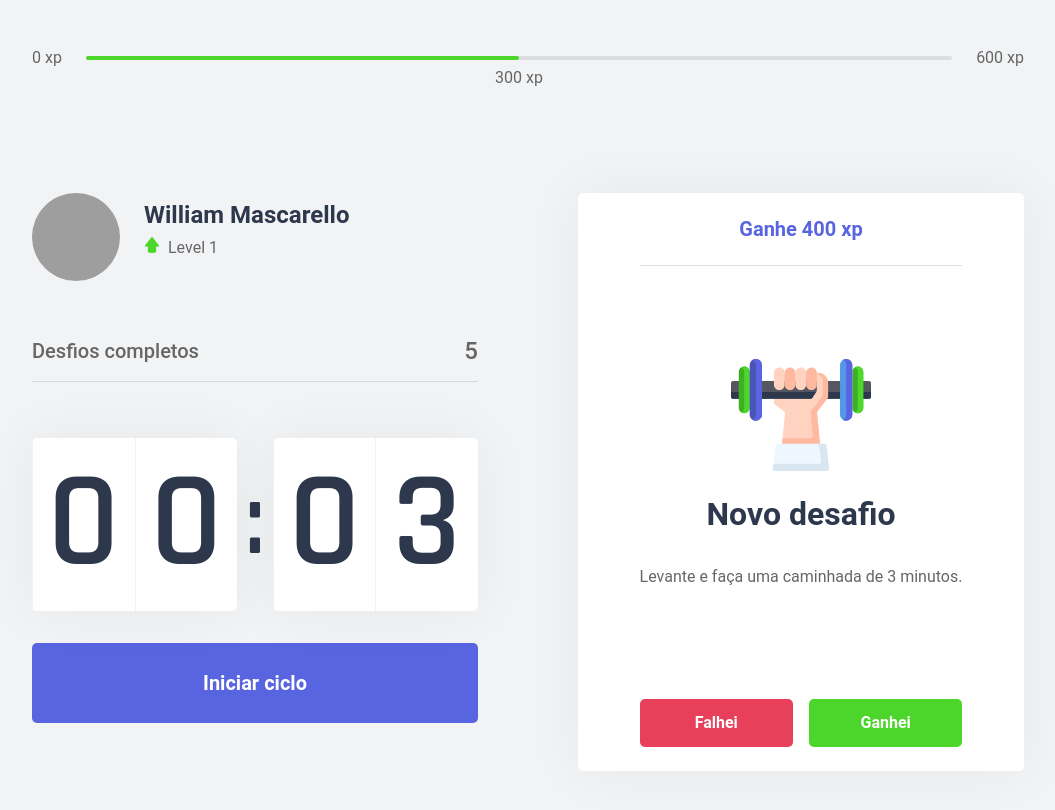
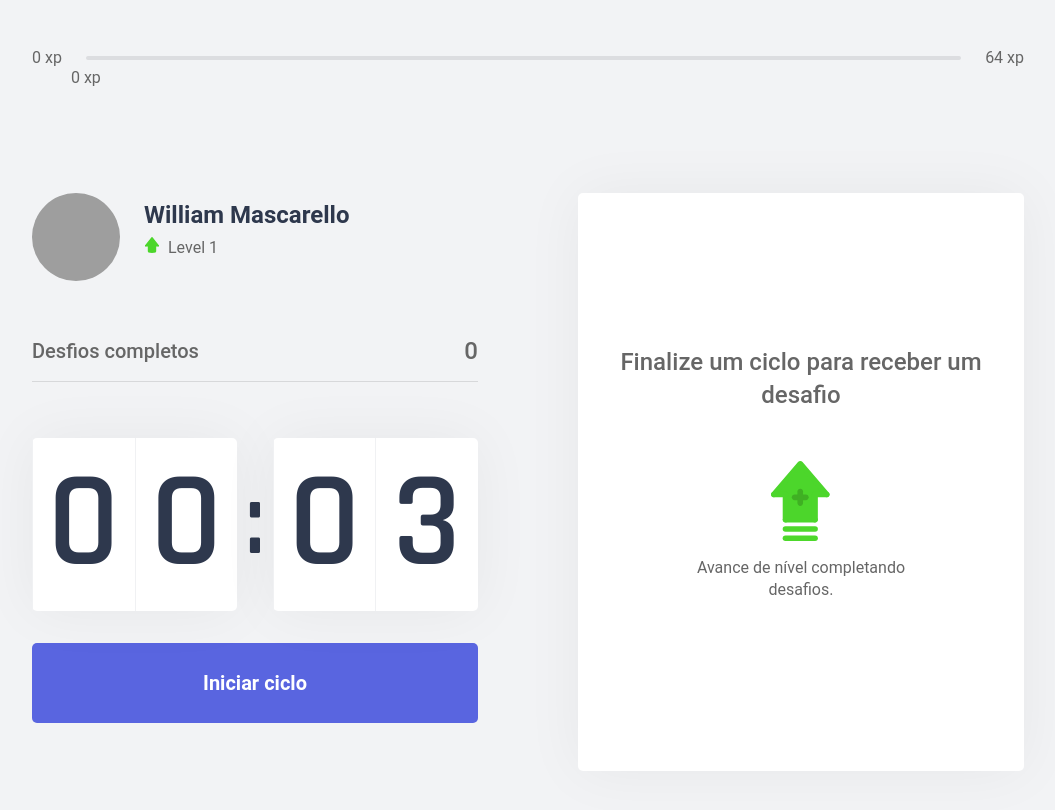
Before and after one commit to willmascarello/moveit-next, a Next.js app: page / in a window 1280 px wide. Shown: the top 810 px of the page, without its empty margins (112-1167 px from the left). Built offline with nearby package versions, Linux system fonts and the light colour scheme; grey boxes are pictures that could not be loaded.

Commit message:
Aula 3: ChallengesContext

```diff
--- /dev/null
+++ b/challenges.json
@@ -0,0 +1,62 @@
+[
+  {
+    "type": "body",
+    "description": "Estique um de seus braços com a palma da mão virada para frente e puxe os dedos para cima por 10 segundos por mão.",
+    "amount": 80
+  },
+  {
+    "type": "body",
+    "description": "Estique seu braço contra o peito e puxe-o utilizando o outro braço por 10 segundos por braço.",
+    "amount": 60
+  },
+  {
+    "type": "body",
+    "description": "Puxe seu pescoço com a ajuda da mão para a direita e para a esquerda, permanecendo na posição por alguns segundos.",
+    "amount": 70
+  },
+  {
+    "type": "body",
+    "description": "Com as duas mãos na parte de trás da cabeça, leve-a para baixo, alongando a parte de trás da região.",
+    "amount": 60
+  },
+  {
+    "type": "body",
+    "description": "Cruze as pernas e desça com as mãos esticadas em direção ao chão. Repita o movimento com a outra perna na frente.",
+    "amount": 100
+  },
+  {
+    "type": "body",
+    "description": "Sentado, abra as pernas e tente encostar as palmas das mãos no chão, repita 3 vezes por 5 segundos.",
+    "amount": 80
+  },
+  {
+    "type": "body",
+    "description": "Puxe o joelho de encontro ao peito e segure, troque de perna após 10 segundos.",
+    "amount": 50
+  },
+  {
+    "type": "body",
+    "description": "Sentado, cruze uma perna e incline seu tronco à frente, troque de perna após 10 segundos.",
+    "amount": 80
+  },
+  {
+    "type": "eye",
+    "description": "Sentado, feche os olhos e cubra-os com as palmas da mão durante 2 minutos, depois abra normalmente.",
+    "amount": 90
+  },
+  {
+    "type": "eye",
+    "description": "Em algum ambiente aberto, olhe o mais longe que puder em quatro direções por 3s, mexa apenas os olhos. Repita 3 vezes.",
+    "amount": 140
+  },
+  {
+    "type": "eye",
+    "description": "Usando os polegares, massage a área abaixo das sobrancelhas em movimentos circulares por 15 segundos.",
+    "amount": 70
+  },
+  {
+    "type": "body",
+    "description": "Em pé, gire a cintura o máximo que puder para a esquerda, segure por cinco segundos. Repita para a direita.",
+    "amount": 90
+  }
+]
--- a/src/components/ChallengeBox.tsx
+++ b/src/components/ChallengeBox.tsx
@@ -1,20 +1,22 @@
+import { useContext } from 'react';
+import { ChallengesContext } from '../contexts/ChallengesContext';
 import styles from '../styles/components/ChallengeBox.module.css'
 
 export function ChallengeBox(){
-  const hasActiveChallenge = true;
+  const {activeChallenge, resetChallenge} = useContext(ChallengesContext);
 
   return(
     <div className={styles.ChallengeBoxContainer}>
-      {hasActiveChallenge ? (
+      {activeChallenge ? (
         <div className={styles.ChallengeActive}>
-          <header>Ganhe 400 xp</header>
+          <header>Ganhe {activeChallenge.amount} xp</header>
           <main>
-            <img src="icons/body.svg" alt="active"/>
+            <img src={`icons/${activeChallenge.type}.svg`} alt="active"/>
             <strong>Novo desafio</strong>
-            <p>Levante e faça uma caminhada de 3 minutos.</p>
+            <p>{activeChallenge.description}</p>
           </main>
           <footer>
-            <button type="button" className={styles.challengeFailedButton}>Falhei</button>
+            <button type="button" className={styles.challengeFailedButton} onClick={resetChallenge}>Falhei</button>
             <button type="button" className={styles.challengeSucceededButton}>Ganhei</button>
           </footer>
         </div>
--- a/src/components/CompletedChallenges.tsx
+++ b/src/components/CompletedChallenges.tsx
@@ -1,10 +1,14 @@
+import { useContext } from 'react';
+import { ChallengesContext } from '../contexts/ChallengesContext';
 import styles from '../styles/components/CompletedChallenges.module.css';
 
 export function CompletedChallenges() {
+  const {challengesCompleted} = useContext(ChallengesContext);
+
   return (
     <div className={styles.CompletedChallengesContainer}>
       <span>Desfios completos</span>
-      <span>5</span>
+      <span>{challengesCompleted}</span>
     </div>
   );
 }
--- a/src/components/Cowntdown.tsx
+++ b/src/components/Cowntdown.tsx
@@ -1,7 +1,10 @@
-import { useState, useEffect } from 'react';
+import { useState, useEffect, useContext } from 'react';
+import { ChallengesContext } from '../contexts/ChallengesContext';
 import styles from '../styles/components/Countdown.module.css'
 
 export function Countdown() {
+  const {startNewChallenge} = useContext(ChallengesContext);
+
   let timer = 0.05; // // timer in second;
   timer *= 60; // timer in millisecond
   const [time, setTime] = useState(timer);
@@ -34,6 +37,7 @@
     } else if (isActive && time === 0) {
       setHasFinished(true);
       setIsActive(false);
+      startNewChallenge();
     }
   }, [isActive, time])
 
--- a/src/components/ExperienceBar.tsx
+++ b/src/components/ExperienceBar.tsx
@@ -1,16 +1,22 @@
+import { useContext } from 'react';
+import { ChallengesContext } from '../contexts/ChallengesContext';
 import styles from '../styles/components/ExperienceBar.module.css';
 
 export function ExperienceBar() {
+    const {currentExperience, experienceToNextLevel} = useContext(ChallengesContext);
+
+    const percentToNextLevel = Math.round((currentExperience * 100) / experienceToNextLevel);
+
     return (
         <header className={styles.experienceBar}>
             <span>0 xp</span>
             <div>
-                <div style={{ width : '50%' }} ></div>
-                <span className={styles.currentExperience} style={{ left:'50%' }}>
-                    300 xp
+                <div style={{ width : `${percentToNextLevel}%` }} ></div>
+                <span className={styles.currentExperience} style={{ left:`${percentToNextLevel}%` }}>
+                    {currentExperience} xp
                 </span>
             </div>
-            <span>600 xp</span>
+            <span>{experienceToNextLevel} xp</span>
         </header>
     )
 }
--- /dev/null
+++ b/src/contexts/ChallengesContext.tsx
@@ -0,0 +1,55 @@
+import {createContext, useState, ReactNode} from 'react';
+import challenges from '../../challenges.json'
+
+interface Challenge {
+  type: 'body' | 'eye';
+  description: string;
+  amount: number;
+}
+
+interface ChallengeContextData {
+  level: number;
+  currentExperience: number;
+  challengesCompleted: number;
+  activeChallenge: Challenge;
+  experienceToNextLevel: number;
+  levelUp: () => void;
+  startNewChallenge: () => void;
+  resetChallenge: () => void;
+}
+
+interface ChallegesProviderProps {
+  children: ReactNode;
+}
+
+export const ChallengesContext = createContext({} as ChallengeContextData);
+
+export function ChallengesProvider({children}: ChallegesProviderProps) {
+  const [level, setLevel] = useState(1);
+  const [currentExperience, setcurrentExperience] = useState(0);
+  const [challengesCompleted, setChallengesCompleted] = useState(0);
+  const [activeChallenge, setActiveChallenge] = useState(null);
+  const experienceToNextLevel = Math.pow((level + 1) * 4, 2);
+
+  function levelUp() {
+    setLevel(level + 1);
+  }
+
+  function startNewChallenge() {
+    const randomChallengeIndex = Math.floor(Math.random() * challenges.length);
+    const challenge = challenges[randomChallengeIndex];
+
+    setActiveChallenge(challenge);
+  }
+
+  function resetChallenge() {
+    setActiveChallenge(null);
+  }
+
+  return (
+    <ChallengesContext.Provider
+        value={{level, currentExperience, challengesCompleted, activeChallenge, experienceToNextLevel, levelUp, startNewChallenge, resetChallenge}}>
+          {children}
+    </ChallengesContext.Provider>
+  );
+}
--- a/src/pages/_app.tsx
+++ b/src/pages/_app.tsx
@@ -1,9 +1,12 @@
 import '../styles/global.css'
-// What is declared here is always load on all Pages. Recalculate when user access different Pages
-
+import {ChallengesProvider} from '../contexts/ChallengesContext'
 
 function MyApp({ Component, pageProps }) {
-  return <Component {...pageProps} />
+  return (
+    <ChallengesProvider>
+      <Component {...pageProps} />
+    </ChallengesProvider>
+  )
 }
 
 export default MyApp
--- a/src/pages/_document.tsx
+++ b/src/pages/_document.tsx
@@ -1,7 +1,4 @@
 import Document, {Html, Head, Main, NextScript} from 'next/document';
-// What is declared here is always load on all Pages. Doesn't recalculate when user access different Pages.
-// This is static
-
 export default class MyDocument extends Document {
   render () {
     return(
@@ -18,6 +15,6 @@
           <NextScript/>
         </body>
       </Html>
-    )
+    );
   }
 }
```
